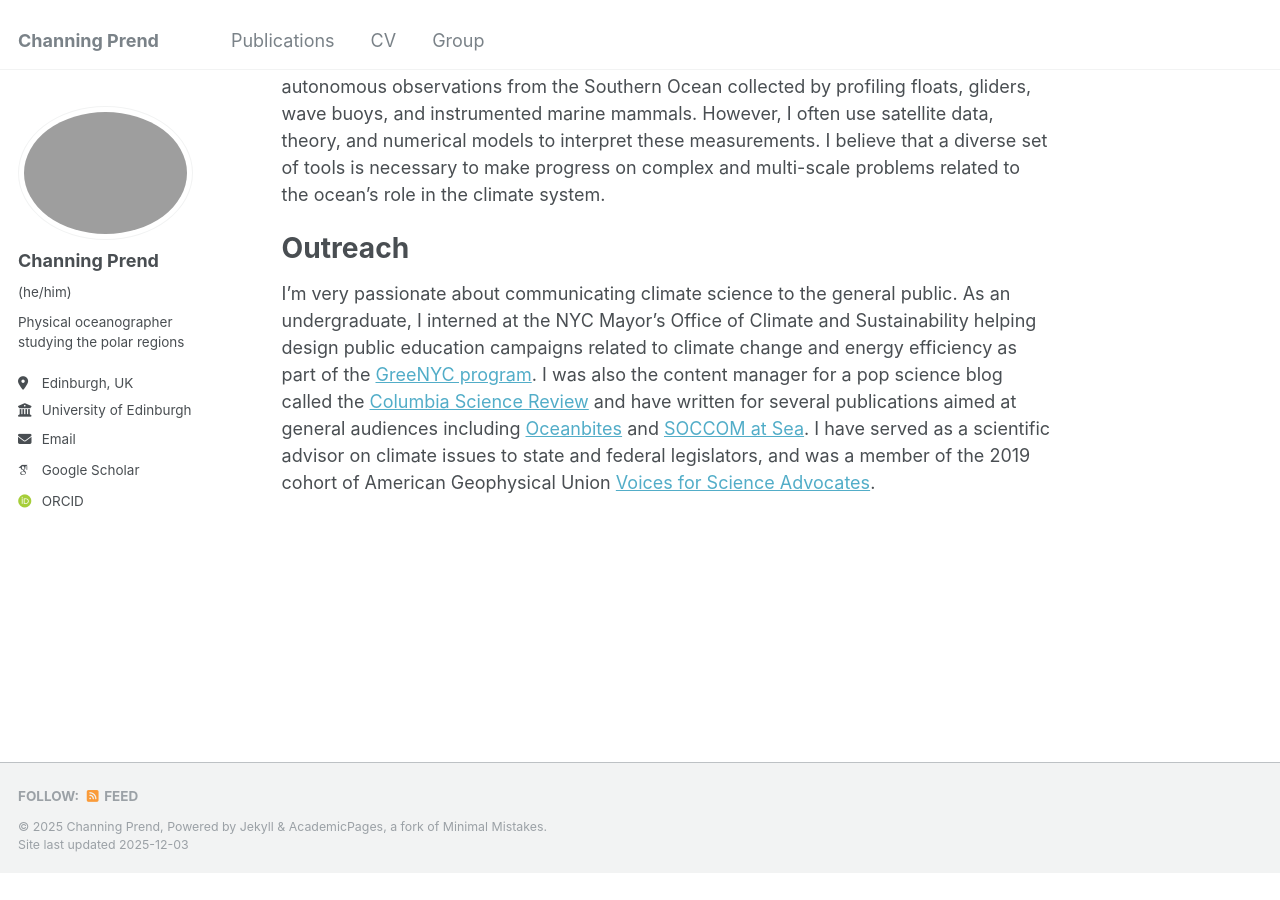
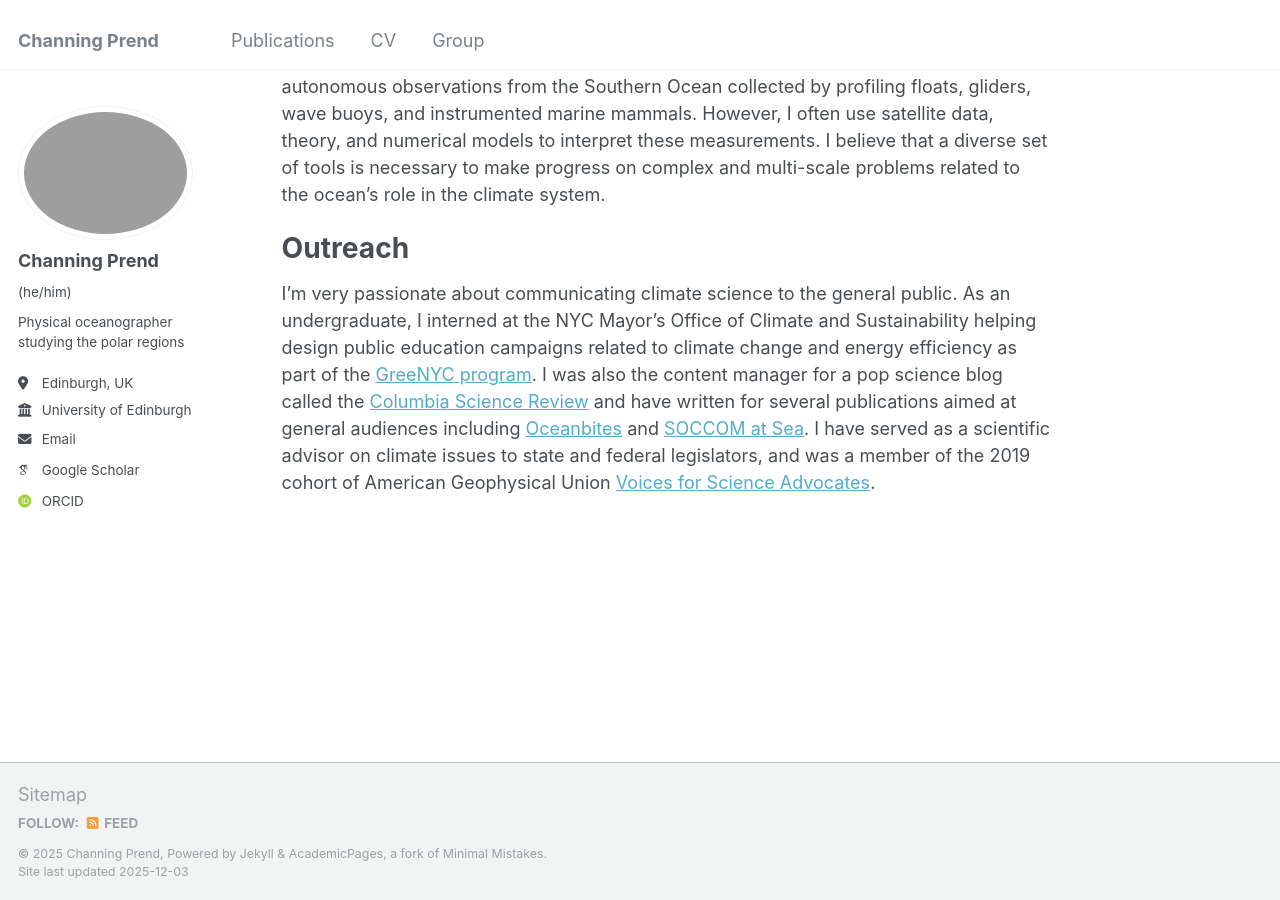
Before and after one commit to cprend/cprend.github.io, a Jekyll site: the page built from _pages/about.md, in a window 1280 px wide and 900 px high, scrolled down 524 px. Built offline with Jekyll 4.4.1, drawn with Linux system fonts in a browser that asks for light colours; some web fonts are replaced; before the commit the page ends 1397 px from its top, so only the background shows below that.

Commit message:
Update custom.html

```diff
--- a/_includes/footer/custom.html
+++ b/_includes/footer/custom.html
@@ -1,2 +1,3 @@
 <!-- start custom footer snippets -->
+<a href="/sitemap/">Sitemap</a>
 <!-- end custom footer snippets -->
```
